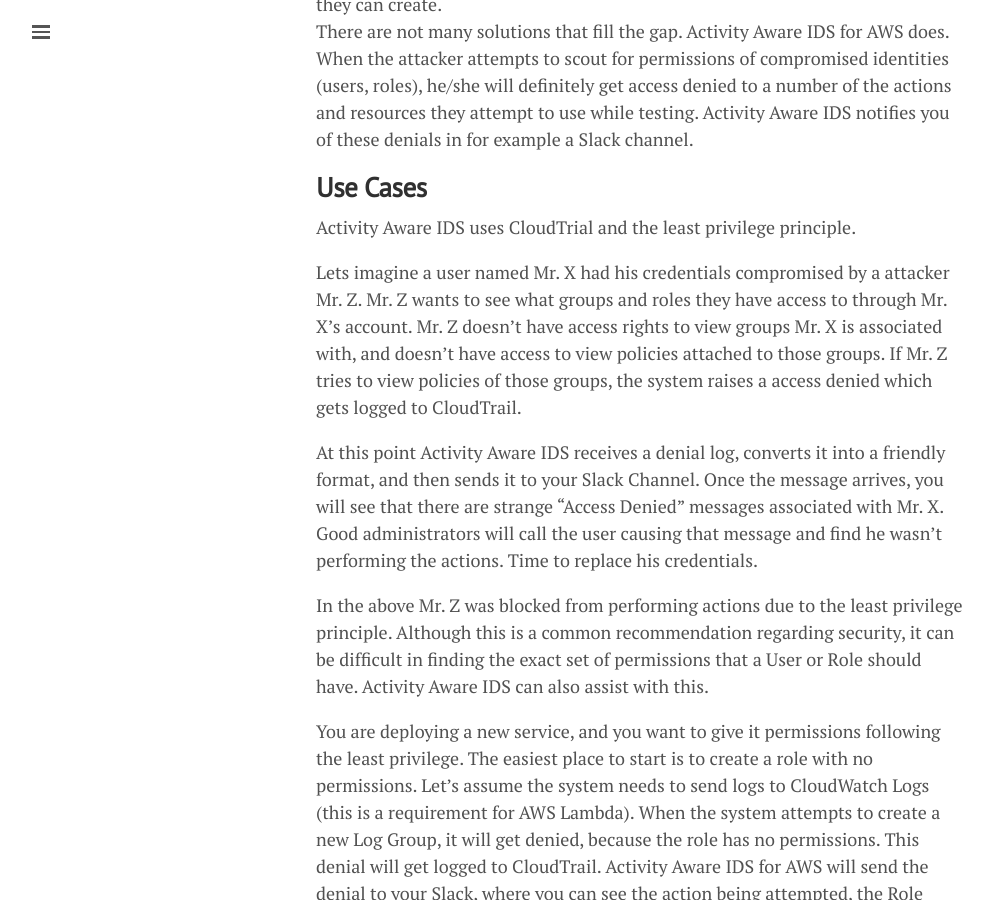
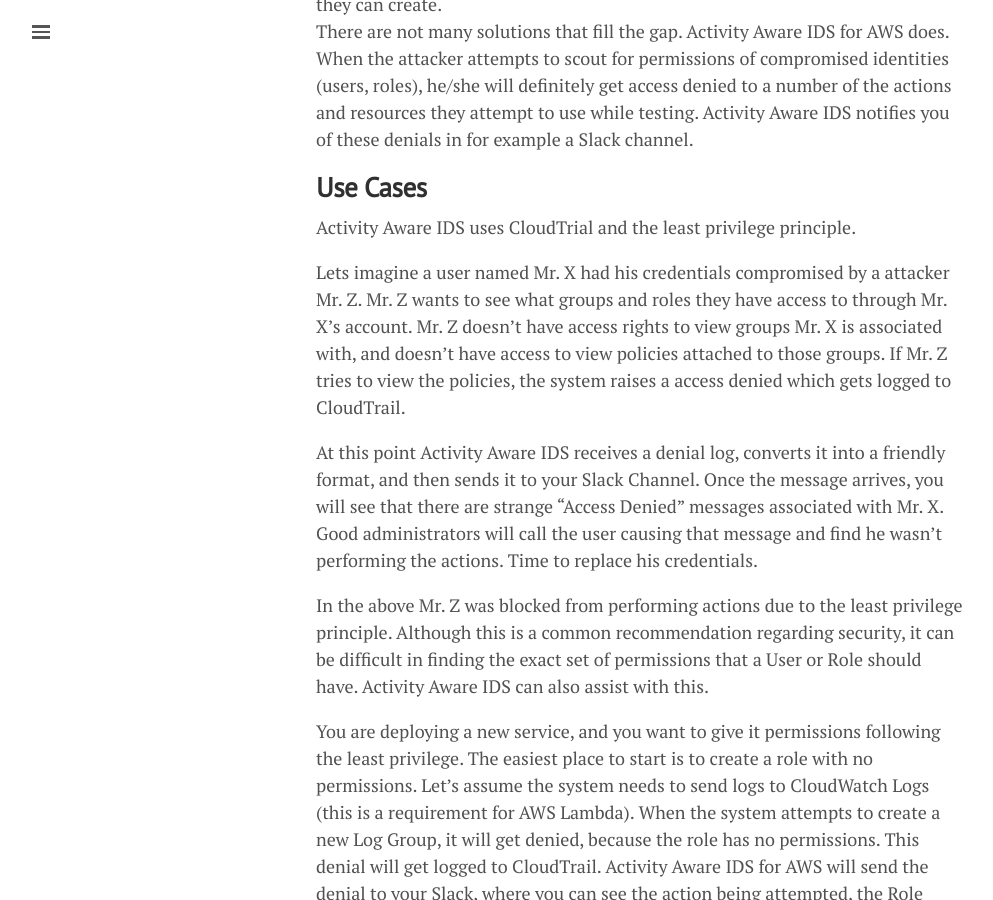
Before and after one commit to lgeurts/lgeurts.github.io, a Jekyll site: the page built from _posts/2021-11-02-activity-aware-ids-for-aws.md, in a window 1280 px wide and 900 px high, scrolled down 1660 px. Shown: the whole window, without its empty margins (0-993 px from the left). Built offline with Jekyll 4.4.1, drawn with Linux system fonts in a browser that asks for light colours; nearby versions of some CDN libraries; comment, search, counter and statistics services are not loaded.

Commit message:
Update 2021-11-02-activity-aware-ids-for-aws.md

```diff
--- a/_posts/2021-11-02-activity-aware-ids-for-aws.md
+++ b/_posts/2021-11-02-activity-aware-ids-for-aws.md
@@ -44,7 +44,7 @@
 
 Lets imagine a user named Mr. X had his credentials compromised by a attacker Mr. Z.
 Mr. Z wants to see what groups and roles they have access to through Mr. X's account. Mr. Z doesn’t have access rights to view groups Mr. X is associated with, and doesn’t have access to view policies attached to those groups.
-If Mr. Z tries to view policies of those groups, the system raises a access denied which gets logged to CloudTrail.
+If Mr. Z tries to view the policies, the system raises a access denied which gets logged to CloudTrail.
 
 At this point Activity Aware IDS receives a denial log, converts it into a friendly format, and then sends it to your Slack Channel. Once the message arrives, you will see that there are strange “Access Denied” messages associated with Mr. X.
 <br>Good administrators will call the user causing that message and find he wasn't performing the actions. Time to replace his credentials.
```
